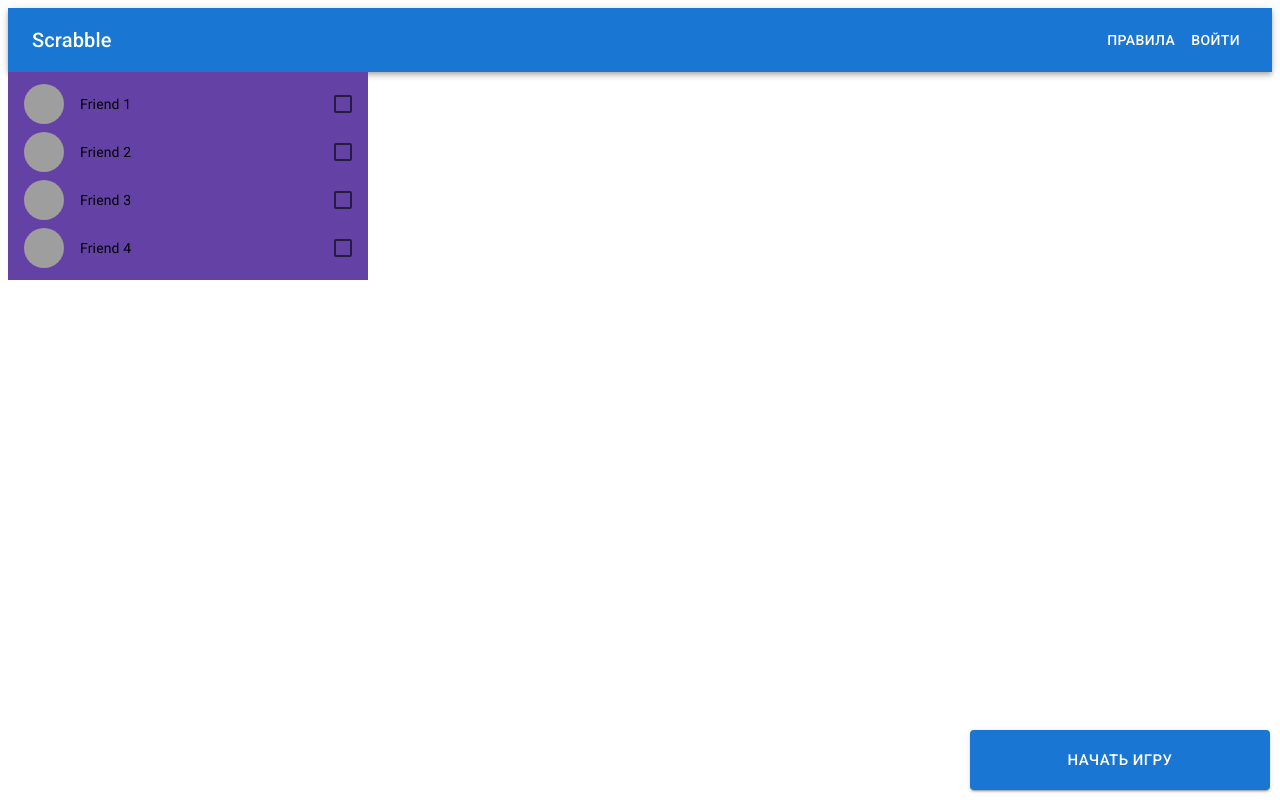
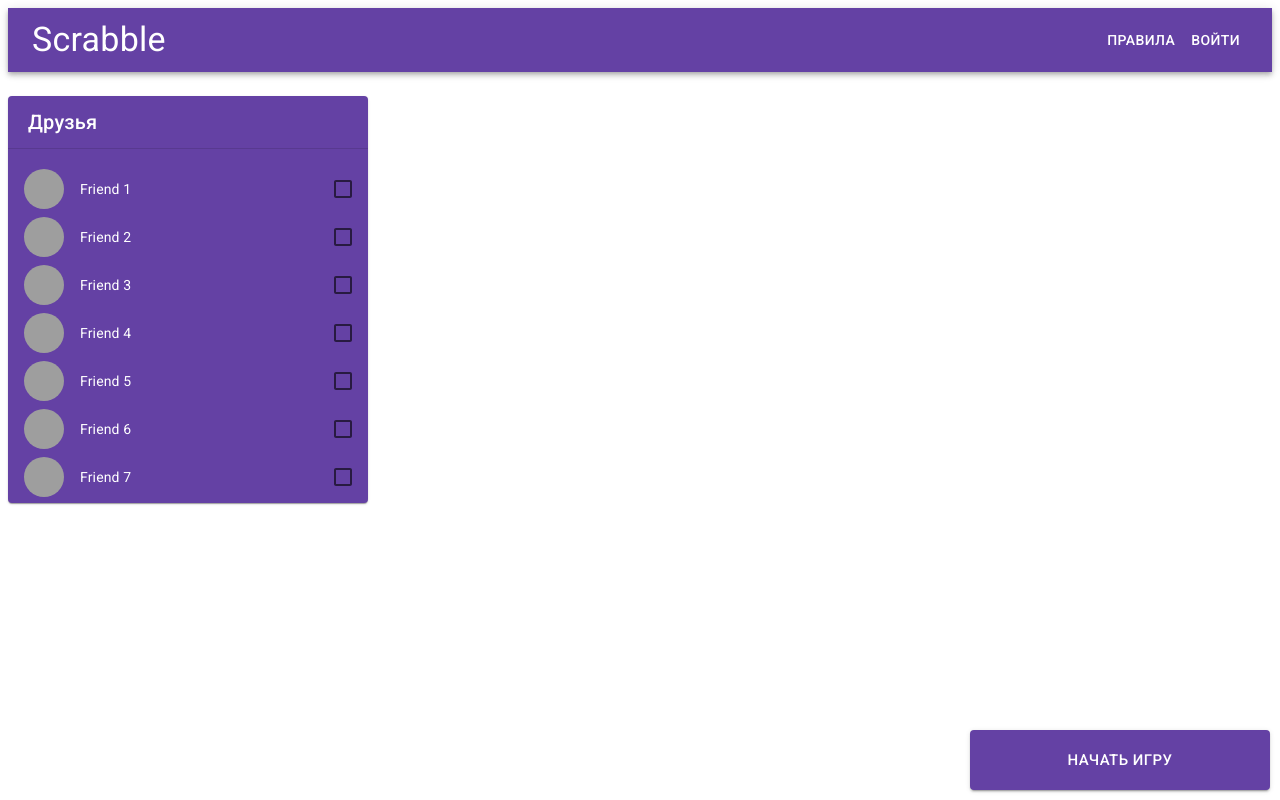
Before and after one commit to upndrey/Scrabble, a React (Create React App) app in the folder client/: page / in a window 1280 px wide. Built offline with nearby package versions, Linux system fonts and the light colour scheme; grey boxes are pictures that could not be loaded.

Commit message:
Замена цвета с использованием ThemeProvider

```diff
--- a/client/src/components/FriendsList/FriendsList.tsx
+++ b/client/src/components/FriendsList/FriendsList.tsx
@@ -1,6 +1,5 @@
-import { Avatar, Checkbox, List, ListItem, ListItemAvatar, ListItemButton, ListItemText } from "@mui/material";
+import { Avatar, Checkbox, Divider, List, ListItem, ListItemAvatar, ListItemButton, ListItemText, Paper, Typography } from "@mui/material";
 import { FunctionComponent } from "react";
-import { theme } from '../../features/themes';
 
 
 interface FriendsListProps {
@@ -9,10 +8,47 @@ interface FriendsListProps {
 
 const FriendsList: FunctionComponent<FriendsListProps> = () => {
   return (
+    <Paper
+      sx={{
+        width: '100%',
+        maxWidth: 360,
+        mt: 3,
+        backgroundColor: 'primary.main',
+        }}
+    >
+      <Typography
+        variant='h6'
+        sx={{
+          padding: '10px 20px 10px 20px',
+          color: 'primary.contrastText'
+        }}
+      >
+        Друзья
+      </Typography>
+      <Divider sx={{
+        mb:1,
+        color: 'primary.contrastText'
+      }}/>
       <List
         dense
-      sx={{ width: '100%', maxWidth: 360, backgroundColor: theme.palette.primary.main }}>
-    {[0, 1, 2, 3].map((value) => {
+        sx={{
+          width: '100%',
+          height: '330px',
+          overflow: 'auto',
+          '&::-webkit-scrollbar': {
+            width: '0.4em',
+          },
+          '&::-webkit-scrollbar-track': {
+            boxShadow: 'inset 0 0 6px rgba(0,0,0,0.00)',
+            webkitBoxShadow: 'inset 0 0 6px rgba(0,0,0,0.00)',
+          },
+          '&::-webkit-scrollbar-thumb': {
+            backgroundColor: 'rgba(0,0,0,.3)',
+            borderRadius:'25px',
+          }
+          }}
+      >
+      {[0, 1, 2, 3, 4, 5, 6, 7, 8, 9, 10].map((value) => {
         const labelId = `checkbox-list-secondary-label-${value}`;
         return (
           <ListItem
@@ -32,12 +68,19 @@ const FriendsList: FunctionComponent<FriendsListProps> = () => {
                   src={`/static/images/avatar/${value + 1}.jpg`}
                 />
               </ListItemAvatar>
-            <ListItemText id={labelId} primary={`Friend ${value + 1}`} />
+              <ListItemText
+                id={labelId}
+                sx={{
+                  color: 'primary.contrastText'
+                }}
+                primary={`Friend ${value + 1}`}
+              />
             </ListItemButton>
           </ListItem>
         );
       })}
       </List>
+    </Paper>
   );
 }
 
--- a/client/src/components/Menu/Menu.tsx
+++ b/client/src/components/Menu/Menu.tsx
@@ -30,9 +30,15 @@ export default function Menu() {
 
   return (
     <Box sx={{ flexGrow: 1 }}>
-      <AppBar position="static">
+      <AppBar
+        position="static"
+        sx={{
+        }}
+      >
         <Toolbar>
-          <Typography variant="h6" component="div" sx={{ flexGrow: 1 }}>
+          <Typography variant="h4" component="div" sx={{
+            flexGrow: 1,
+            }}>
             Scrabble
           </Typography>
           <Button color="inherit">Правила</Button>
--- a/client/src/components/StartGameButton/StartGameButton.tsx
+++ b/client/src/components/StartGameButton/StartGameButton.tsx
@@ -70,9 +70,11 @@ const StartGameButton: FunctionComponent<StartGameButtonProps> = () => {
       {gameMenu}
       <Button
         variant="contained"
+        size="large"
         color={Boolean(gameMenu) ? "error" : "primary"}
-        size="large"
-        sx={{width: 300, height: 60}}
+        sx={{
+          width: 300, height: 60,
+        }}
         onClick={handleClickOpen}
       >
         {Boolean(gameMenu) ? "Закрыть" : "Начать игру"}
--- a/client/src/index.tsx
+++ b/client/src/index.tsx
@@ -5,13 +5,11 @@ import { store } from './app/store';
 import App from './components/App/App';
 import reportWebVitals from './reportWebVitals';
 import './index.css';
-import { ThemeProvider } from 'styled-components';
+import { ThemeProvider } from '@mui/material/styles';
 import { theme } from './features/themes';
 
 const container = document.getElementById('root')!;
 const root = createRoot(container);
-
-
 
 root.render(
   <React.StrictMode>
```
Lines whose indentation alone changed are shown as unchanged.
